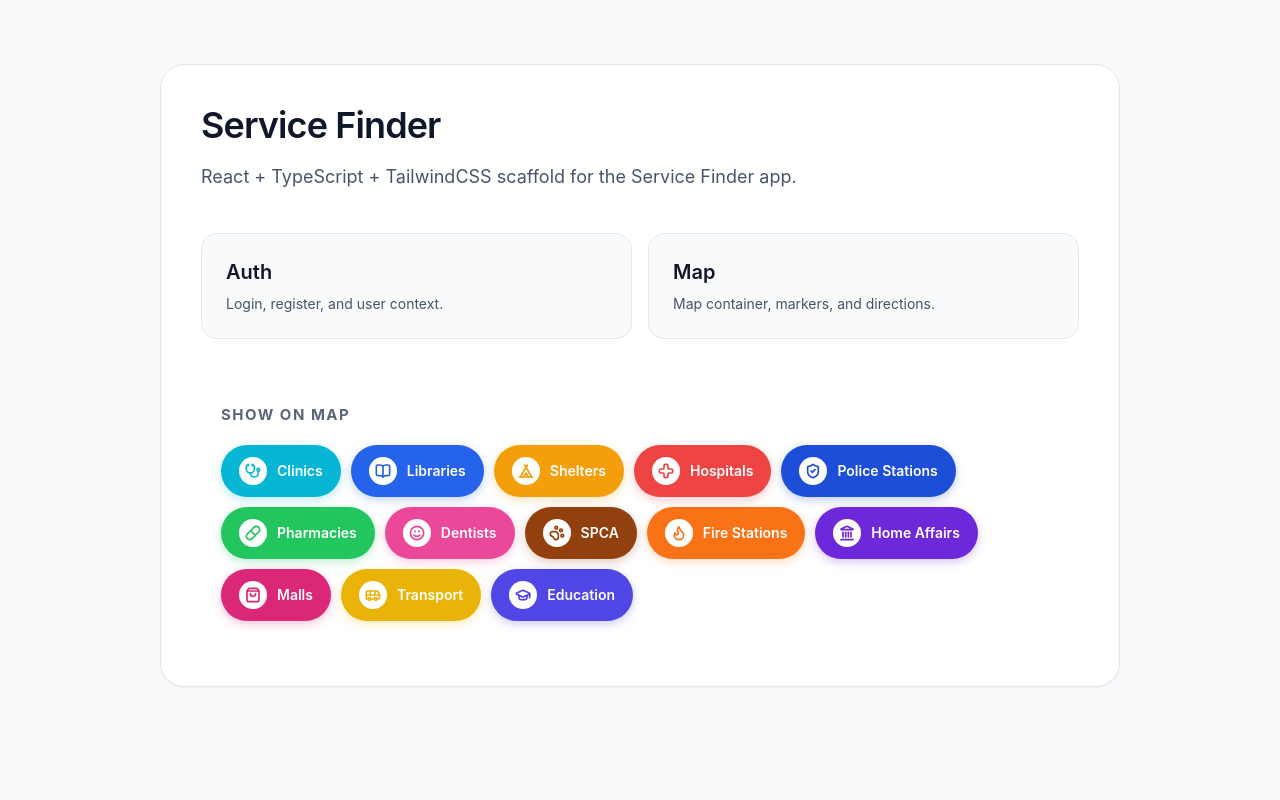
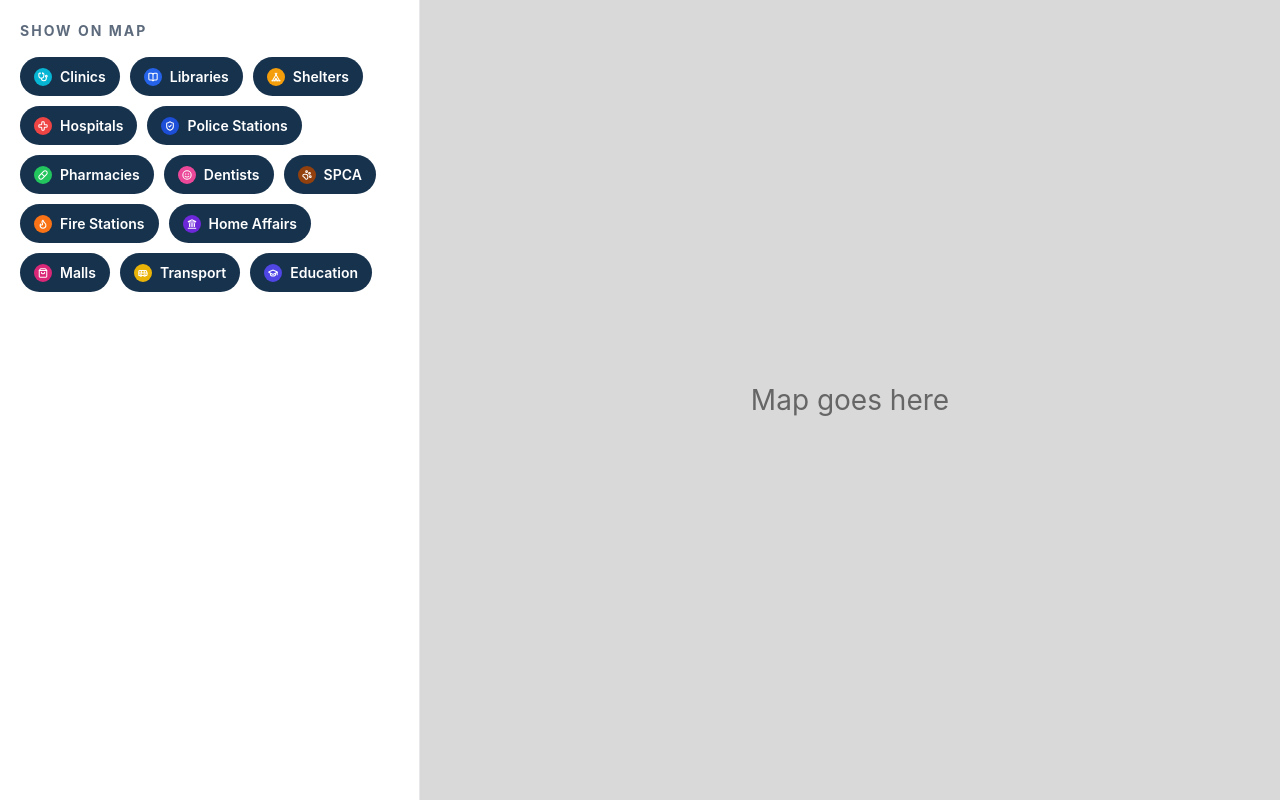
Before and after one commit to lcs-cohort-17/Service-Finder, a React (Vite) app in the folder frontend/: page / in a window 1280 px wide. Built offline with nearby package versions, Linux system fonts and the light colour scheme; the HTML template or start-up script is replaced by a standard one.

Commit message:
SEARCH-001: Build service filter interface

```diff
--- a/frontend/src/App.tsx
+++ b/frontend/src/App.tsx
@@ -1,5 +1,4 @@
 import { useState } from "react";
-
 import FilterButtons from "./components/FilterButtons/FilterButtons";
 import "./index.css";
 
@@ -7,38 +6,19 @@ function App() {
   const [selectedCategories, setSelectedCategories] = useState<string[]>([]);
 
   return (
-    <div className="min-h-screen bg-slate-50 text-slate-900">
-      <div className="mx-auto max-w-5xl px-4 py-16 sm:px-6 lg:px-8">
-        <div className="rounded-3xl border border-slate-200 bg-white p-10 shadow-sm">
-          <h1 className="text-4xl font-semibold tracking-tight text-slate-900">
-            Service Finder
-          </h1>
-          <p className="mt-4 text-lg leading-8 text-slate-600">
-            React + TypeScript + TailwindCSS scaffold for the Service Finder
-            app.
-          </p>
-          <div className="mt-10 grid gap-4 sm:grid-cols-2">
-            <div className="rounded-2xl border border-slate-200 bg-slate-50 p-6">
-              <h2 className="text-xl font-semibold text-slate-900">Auth</h2>
-              <p className="mt-2 text-sm text-slate-600">
-                Login, register, and user context.
-              </p>
-            </div>
-            <div className="rounded-2xl border border-slate-200 bg-slate-50 p-6">
-              <h2 className="text-xl font-semibold text-slate-900">Map</h2>
-              <p className="mt-2 text-sm text-slate-600">
-                Map container, markers, and directions.
-              </p>
-            </div>
-          </div>
-          <div className="mt-10">
-            <FilterButtons
-              selectedCategories={selectedCategories}
-              onSelectionChange={setSelectedCategories}
-            />
-          </div>
+    <div className="app">
+      <aside className="sidebar">
+        <FilterButtons
+          selectedCategories={selectedCategories}
+          onSelectionChange={setSelectedCategories}
+        />
+      </aside>
+
+      <main className="map-area">
+        <div className="map-placeholder">
+          Map goes here
         </div>
-      </div>
+      </main>
     </div>
   );
 }
--- a/frontend/src/components/FilterButtons/FilterButtons.css
+++ b/frontend/src/components/FilterButtons/FilterButtons.css
@@ -1,14 +1,15 @@
 .filter-container {
   width: 100%;
-  padding: 25px 20px;
+  padding: 20px;
+  background: #ffffff;
 }
 
 .filter-title {
-  font-size: 15px;
+  margin: 0 0 16px;
+  font-size: 14px;
   font-weight: 700;
-  color: #5a6678;
-  letter-spacing: 1.5px;
-  margin-bottom: 18px;
+  color: #5d6b7d;
+  letter-spacing: 2px;
   text-transform: uppercase;
 }
 
@@ -16,64 +17,85 @@
   display: flex;
   flex-wrap: wrap;
   gap: 10px;
+  align-items: flex-start;
 }
 
 .filter-button {
-  display: flex;
+  display: inline-flex;
   align-items: center;
-  gap: 10px;
+  gap: 8px;
 
-  background: var(--category-color);
+  background: #17324d;
+
   color: white;
 
   border: none;
   border-radius: 999px;
 
-  padding: 12px 18px;
+  padding: 9px 14px;
 
   font-size: 14px;
   font-weight: 600;
 
   cursor: pointer;
 
-  transition: all 0.25s ease;
+  transition: all 0.2s ease;
 
-  box-shadow: 0 3px 10px color-mix(in srgb, var(--category-color) 28%, transparent);
+  white-space: nowrap;
 }
 
 .filter-button:hover {
-  background: color-mix(in srgb, var(--category-color) 88%, black);
-  transform: translateY(-2px);
+  background: #224263;
+  transform: translateY(-1px);
 }
 
 .filter-button.active {
-  background: color-mix(in srgb, var(--category-color) 82%, black);
-  box-shadow: 0 5px 15px color-mix(in srgb, var(--category-color) 42%, transparent);
+  background: #0f243c;
 }
 
 .filter-icon {
-  width: 28px;
-  height: 28px;
-  display: inline-flex;
+  width: 18px;
+  height: 18px;
+
+  display: flex;
   align-items: center;
   justify-content: center;
-  color: var(--category-color);
-  background: white;
+
   border-radius: 50%;
+
+  background: var(--category-color);
+
+  color: white;
+
   flex-shrink: 0;
+}
+
+.filter-icon svg {
+  width: 10px;
+  height: 10px;
 }
 
 @media (max-width: 768px) {
   .filter-container {
-    padding: 20px;
+    padding: 16px;
   }
 
   .filter-grid {
-    justify-content: center;
+    gap: 8px;
   }
 
   .filter-button {
-    width: 100%;
-    justify-content: center;
+    padding: 8px 12px;
+    font-size: 13px;
+  }
+
+  .filter-icon {
+    width: 16px;
+    height: 16px;
+  }
+
+  .filter-icon svg {
+    width: 9px;
+    height: 9px;
   }
 }
--- a/frontend/src/index.css
+++ b/frontend/src/index.css
@@ -28,3 +28,42 @@ body {
 #root {
   min-height: 100vh;
 }
+html,
+body,
+#root {
+  margin: 0;
+  height: 100%;
+}
+
+.app {
+  display: flex;
+  height: 100vh;
+  width: 100%;
+  background: #f4f6fa;
+}
+
+.sidebar {
+  width: 420px;
+  background: white;
+  border-right: 1px solid #e5e7eb;
+
+  display: flex;
+  flex-direction: column;
+
+  overflow-y: auto;
+}
+
+.map-area {
+  flex: 1;
+  background: #d9d9d9;
+}
+
+.map-placeholder {
+  height: 100%;
+  display: flex;
+  justify-content: center;
+  align-items: center;
+
+  font-size: 28px;
+  color: #666;
+}
```
